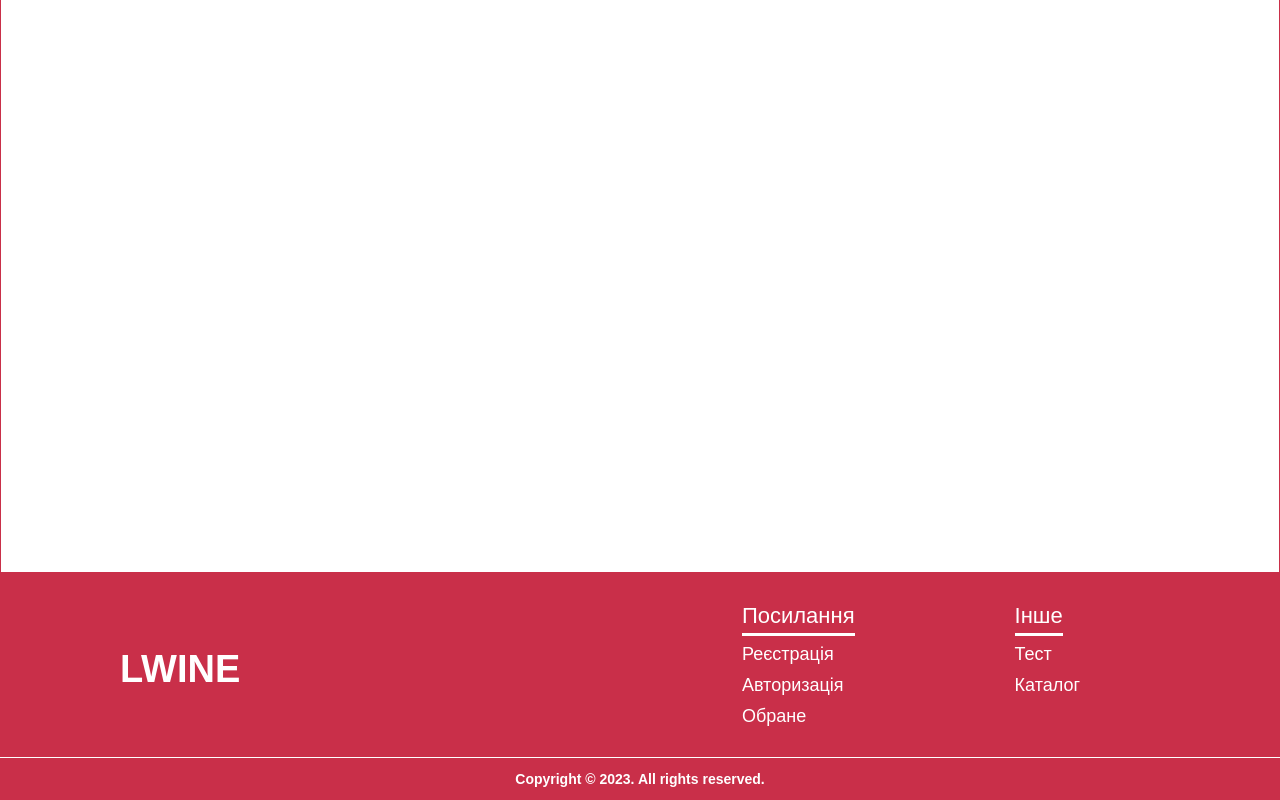
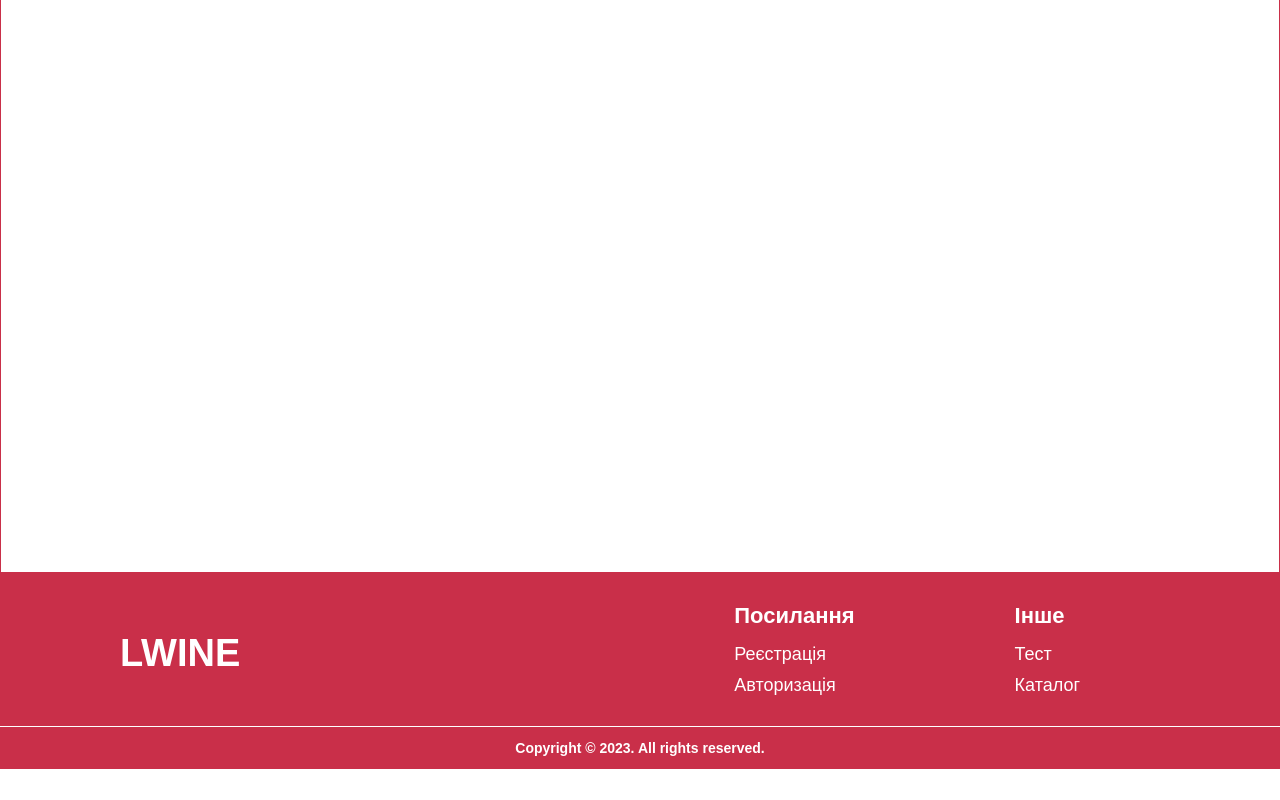
Before and after one commit to Nattalli/lteam-wine-map, a React (Create React App) app in the folder frontend/: page /login in a window 1280 px wide. Shown: the part 1110-1910 px from the top of the page. After the commit the page ends 1879 px from the top, so only its background shows below. Built offline with nearby package versions, Linux system fonts and the light colour scheme; a web font is replaced by a local one.

Commit message:
add links to footer, better layout

```diff
--- a/frontend/src/App.tsx
+++ b/frontend/src/App.tsx
@@ -40,7 +40,7 @@ function App() {
         <Layout.Content className="main-section">
           <Outlet context={{ setUser, user }} />
         </Layout.Content>
-        <Footer />
+        <Footer user={user} />
       </Layout>
     </>
   );
--- a/frontend/src/components/layout/Footer.scss
+++ b/frontend/src/components/layout/Footer.scss
@@ -35,8 +35,8 @@
         .footer-link-title-text {
           font-size: 22px;
           font-weight: 500;
-          border-bottom: 3px solid white;
           padding-bottom: 5px;
+          font-weight: 600;
         }
       }
     }
--- a/frontend/src/components/layout/Footer.tsx
+++ b/frontend/src/components/layout/Footer.tsx
@@ -1,9 +1,14 @@
 import { Link } from 'react-router-dom';
 import { Col, Layout, Row, Typography } from 'antd';
+import { User } from '../../App';
 
 import './Footer.scss';
 
-export default function Footer() {
+interface HeaderProps {
+  user: User | null;
+}
+
+export default function Footer({ user }: HeaderProps) {
   return (
     <Layout.Footer className="footer">
       <Row className="footer-main-section" justify="center" align="middle">
@@ -18,14 +23,14 @@ export default function Footer() {
               </div>
               <Link to="/register">Реєстрація</Link>
               <Link to="/login">Авторизація</Link>
-              <div>Обране</div>
+              {user && <Link to="/favourites">Обране</Link>}
             </div>
             <Col className="footer-link-section">
               <div className="footer-link-title">
                 <span className="footer-link-title-text">Інше</span>
               </div>
               <div>Тест</div>
-              <div>Каталог</div>
+              <Link to="/wines">Каталог</Link>
             </Col>
           </Row>
         </Col>
```
